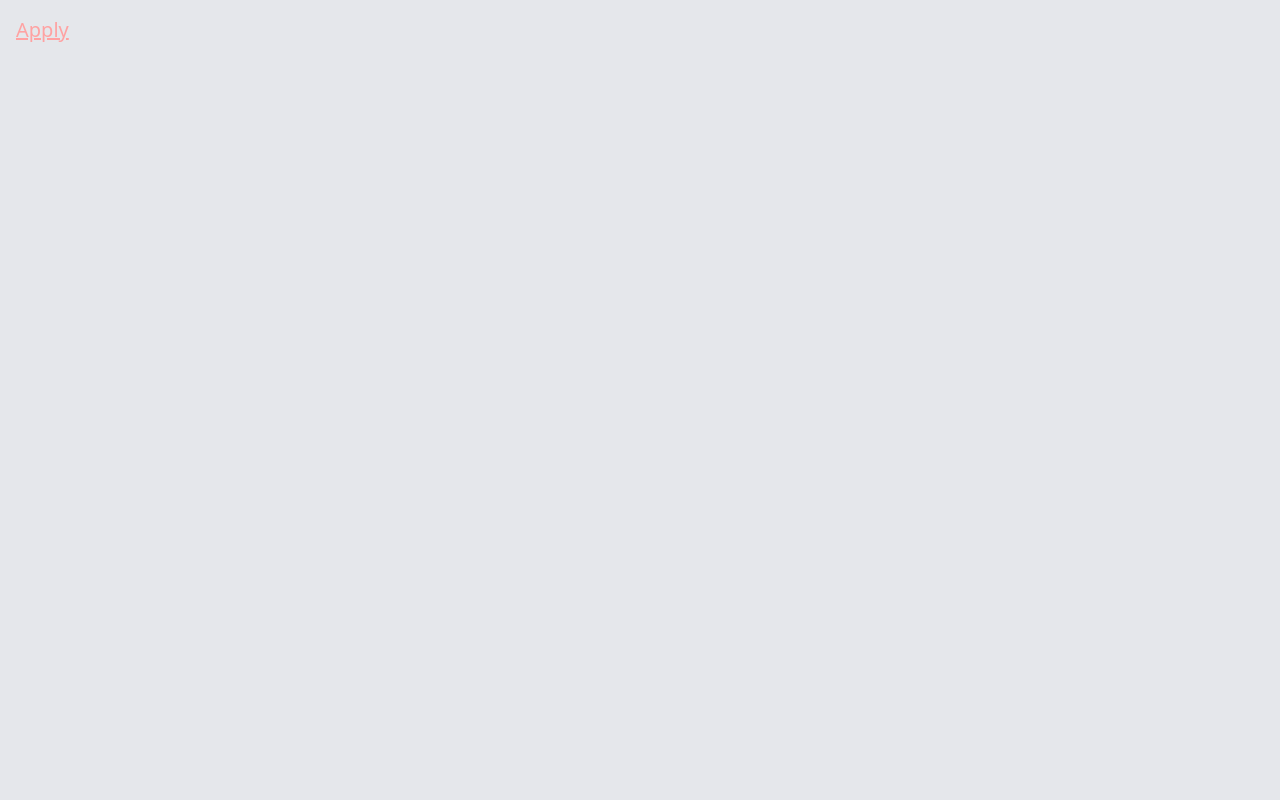
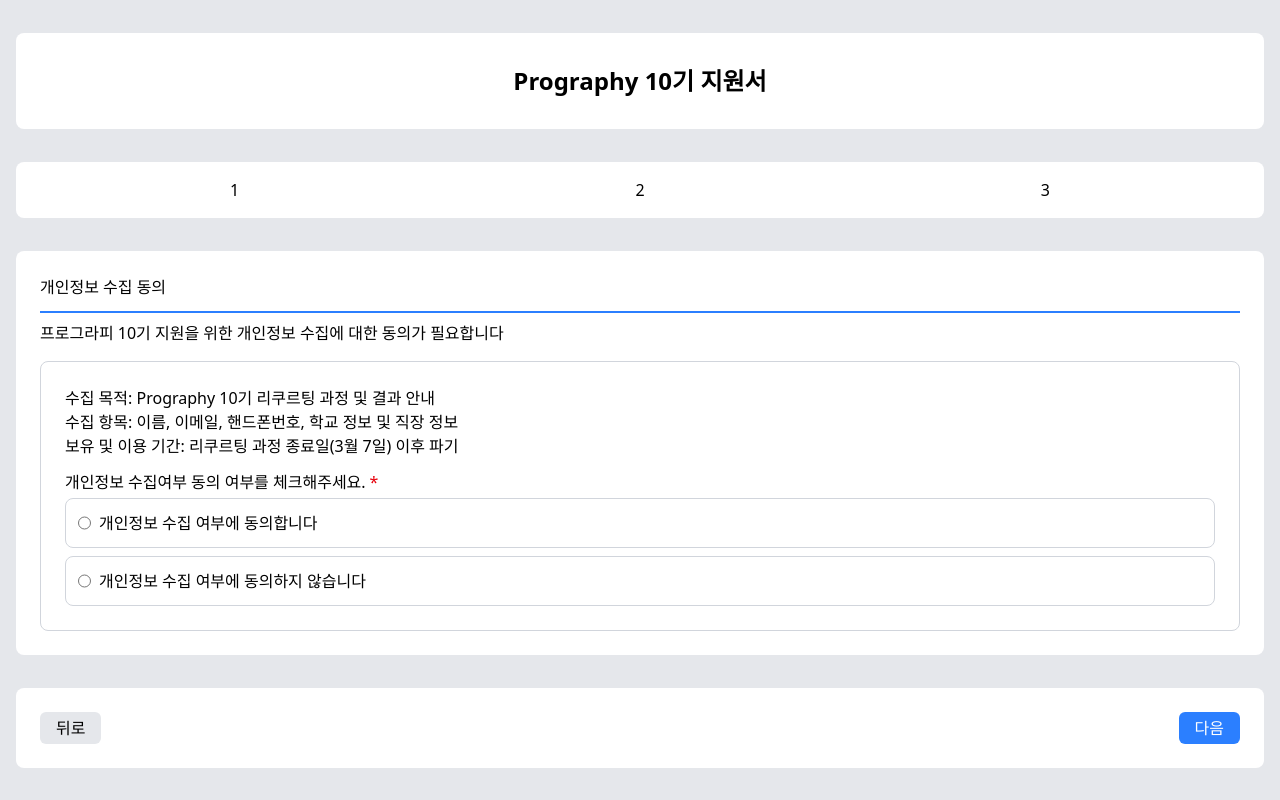
Before and after one commit to devgony/prography-10th-frontend, a React (Vite) app: page /apply in a window 1280 px wide. Built offline with nearby package versions, Linux system fonts and the light colour scheme.

Commit message:
feat: implement apply(1) page

```diff
--- a/src/Apply.tsx
+++ b/src/Apply.tsx
@@ -1,3 +1,67 @@
+import { useNavigate } from "react-router";
+import { Link } from "react-router";
+
 export default function Apply() {
-  return <h1 className="text-xl text-red-300 underline">Apply</h1>;
+  const navigate = useNavigate();
+  return (
+    <main className="flex h-full flex-col justify-around">
+      <section className="rounded-lg bg-white p-8 text-center text-2xl font-extrabold">
+        <h1>Prography 10기 지원서</h1>
+      </section>
+      <section className="flex justify-around rounded-lg bg-white p-4">
+        <button>1</button>
+        <button>2</button>
+        <button>3</button>
+      </section>
+      <section className="rounded-lg bg-white p-6">
+        <h2 className="mb-3">개인정보 수집 동의</h2>
+        <hr className="mb-2 border-1 text-blue-500" />
+        <p className="mb-4">
+          프로그라피 10기 지원을 위한 개인정보 수집에 대한 동의가 필요합니다
+        </p>
+
+        <div className="rounded-lg border border-gray-300 p-6">
+          <p>수집 목적: Prography 10기 리쿠르팅 과정 및 결과 안내</p>
+          <p>수집 항목: 이름, 이메일, 핸드폰번호, 학교 정보 및 직장 정보</p>
+          <p className="mb-3">
+            보유 및 이용 기간: 리쿠르팅 과정 종료일(3월 7일) 이후 파기
+          </p>
+
+          <div className="flex gap-1">
+            <p className="mb-1">개인정보 수집여부 동의 여부를 체크해주세요.</p>
+            <p className="text-red-600">*</p>
+          </div>
+          <ul className="flex flex-col gap-2">
+            <li>
+              <label className="flex gap-2 rounded-lg border border-gray-300 p-3">
+                <input type="radio" name="privacy" value="agree" />
+                개인정보 수집 여부에 동의합니다
+              </label>
+            </li>
+            <li>
+              <label className="flex gap-2 rounded-lg border border-gray-300 p-3">
+                <input type="radio" name="privacy" value="disagree" />
+                개인정보 수집 여부에 동의하지 않습니다
+              </label>
+            </li>
+          </ul>
+        </div>
+      </section>
+
+      <section className="flex justify-between rounded-lg bg-white p-6">
+        <button
+          className="rounded-md bg-gray-200 px-4 py-1 hover:bg-blue-500"
+          onClick={() => navigate(-1)}
+        >
+          뒤로
+        </button>
+        <Link
+          to="/apply2" // TODO: change this to state
+          className="rounded-md bg-blue-500 px-4 py-1 text-white"
+        >
+          다음
+        </Link>
+      </section>
+    </main>
+  );
 }
--- a/src/Home.tsx
+++ b/src/Home.tsx
@@ -1,3 +1,5 @@
+import { Link } from "react-router";
+
 export default function Home() {
   return (
     <main className="flex h-full flex-col items-center justify-around rounded-lg bg-white p-8">
@@ -31,9 +33,9 @@
         <p className="text-blue-500">🏡 공식 홈페이지</p>
         <p className="text-blue-500">🔗 인스타그램</p>
       </section>
-      <button className="rounded-md bg-blue-500 px-6 py-2 text-white">
+      <Link to="/apply" className="rounded-md bg-blue-500 px-6 py-2 text-white">
         지원하기
-      </button>
+      </Link>
     </main>
   );
 }
```
